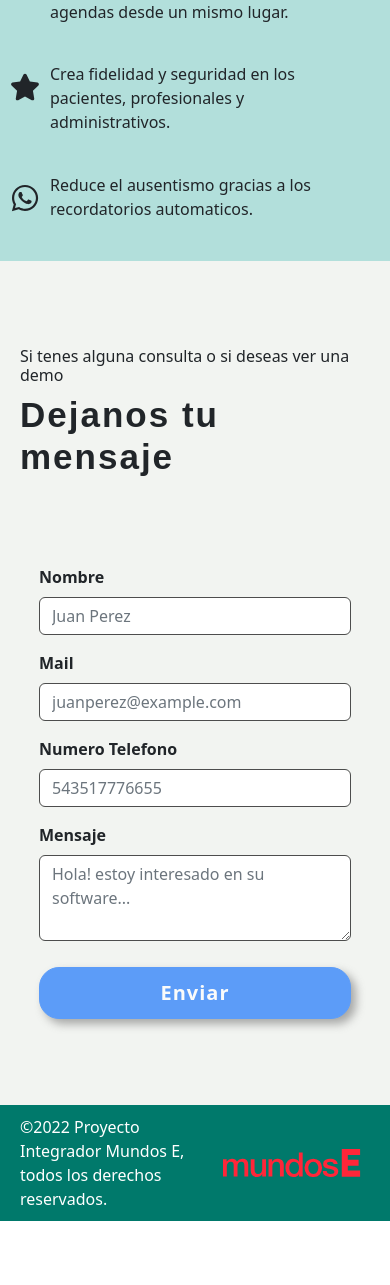
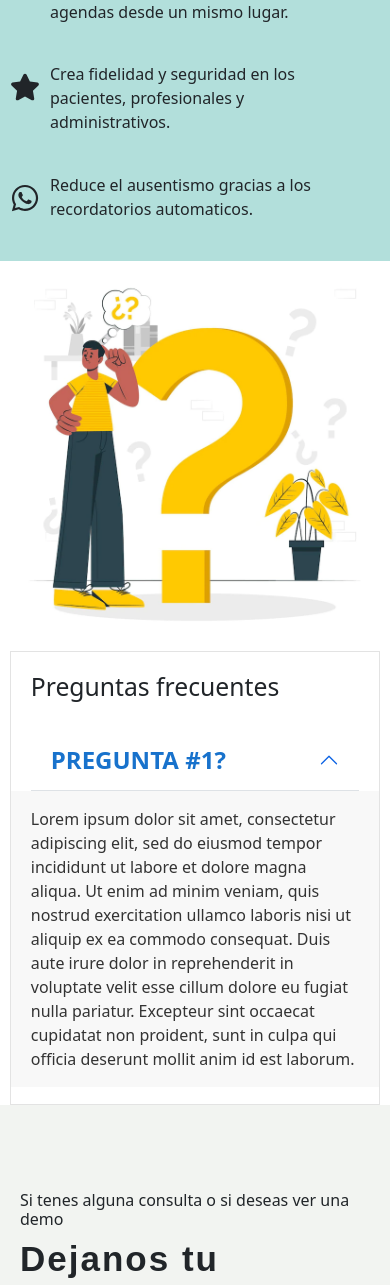
Before and after one commit to cdoller/turnero-front, a React (Create React App) app: page / in a window 390 px wide. Shown: the part 2102-3387 px from the top of the page. Before the commit the page ends 3323 px from the top, so only its background shows below. Built offline with nearby package versions, Linux system fonts and the light colour scheme.

Commit message:
responsive agregado al acordeon

```diff
--- a/src/assets/css/Acordion.css
+++ b/src/assets/css/Acordion.css
@@ -1,13 +1,11 @@
-
-
 .ContenedorAcordeon{
         width:65%;
         max-width: 1200px;
         padding: 20px;
         background-color: white;
         border: 1px solid #E3E3E3;
-        margin-left: 400px;
-      }
+        margin-right: 50px;
+}
 
 .ContenedorAcordeon h2{
   margin-top: 0px;
@@ -45,8 +43,6 @@
   --bs-accordion-btn-focus-box-shadow: white;
 }
 
-
-
 .accordion-button:active{
   --bs-accordion-active-color: rgb(24, 114, 204);
 }
@@ -68,3 +64,14 @@
   --bs-accordion-active-color: rgb(24, 114, 204);
   padding-bottom: 0px;
 }
+
+@media screen and (max-width: 425px){
+  .ContenedorAcordeon{
+    width:95%;
+    padding: 0px;
+    background-color: white;
+    border: 1px solid #E3E3E3;
+    margin-right: 0px;
+    overflow: scroll;
+  }
+}
--- a/src/assets/css/Pyr.css
+++ b/src/assets/css/Pyr.css
@@ -1,10 +1,37 @@
 .pyr{
     display: flex;
-    justify-content: center;
+    justify-content: flex-end;
     align-items: center;
-    *background-image: url(../statics/preguntas.webp);
-    *background-repeat: no-repeat;
-    *background-position: right;
     height: 100vh;
     width: 100vw;
+    box-sizing: border-box;
 }
+
+.imagen-acordeon{
+    width: 700px;
+}
+
+.imagen-acordeon-2{
+    display: none;
+}
+
+@media screen and (max-width: 425px){
+    .pyr{
+        display: flex;
+        flex-direction: column;
+        justify-content: space-evenly;
+        align-items: center;
+        height: 100vh;
+        width: 100vw;
+        box-sizing: border-box;
+    }
+
+    .imagen-acordeon{
+        display: none;
+    }
+
+    .imagen-acordeon-2{
+        display: block;
+        width: 100%;
+    }
+}
--- a/src/containers/Footer.js
+++ b/src/containers/Footer.js
@@ -6,7 +6,7 @@ const Footer = () =>{
     return(
         <>
             <footer>
-                <p>©2022 Proyecto Integrador Mundos E, todos los derechos reservados.</p>
+                <p>©2022 Proyecto Integrador Mundos E, todos los derechos reservados. </p>
                 <img src={logomundoE} alt="Logo Mundos E"/>
             </footer>
         </>
--- a/src/containers/Pyr.js
+++ b/src/containers/Pyr.js
@@ -6,7 +6,8 @@ const Pyr = ()=>{
 
     return (
         <div className="pyr position-relative">
-            <img src={ImagenPreguntas} alt='imagen de persona con dudas y consultas' width="800px" className="position-absolute zindex-dropdown start-0"/>
+            <img src={ImagenPreguntas} alt='imagen de persona con dudas y consultas' className="position-absolute zindex-dropdown start-0 imagen-acordeon"/>
+            <img src={ImagenPreguntas} alt='imagen de persona con dudas y consultas' className="imagen-acordeon-2"/>
             <Acordion></Acordion>
         </div>
     )
--- a/src/routes/App.js
+++ b/src/routes/App.js
@@ -13,7 +13,7 @@ function App() {
       <Home></Home>
       <Info></Info>
       <Producto></Producto>
-      {/* <Pyr></Pyr> */}
+      <Pyr></Pyr>
       <Contacto></Contacto>
       <Footer></Footer>
     </div>
```
Also changed, not shown: src/assets/statics/preguntas.webp.
